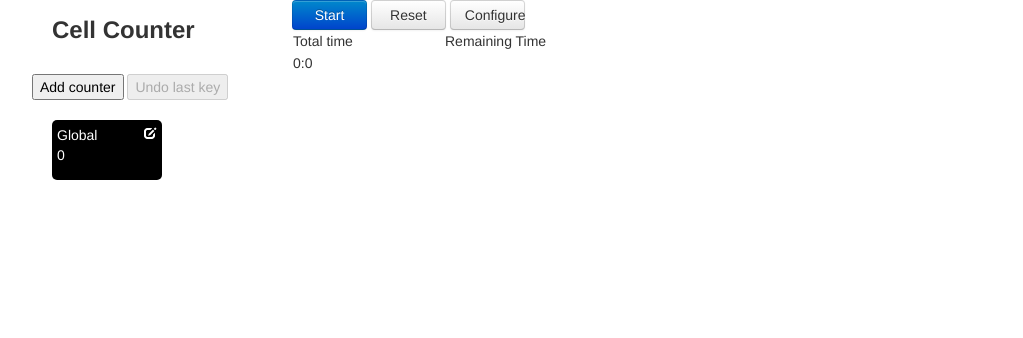
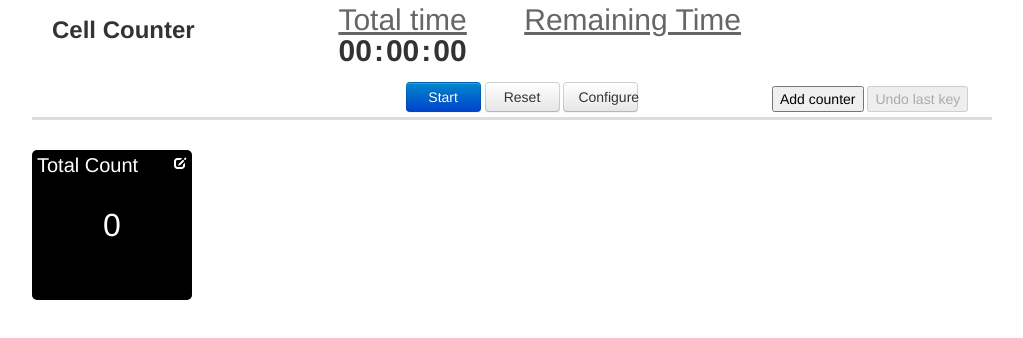
Before and after one commit to erktime/count, a plain HTML site: page index.html in a window 1280 px wide. Shown: the whole page, without its empty margins (118-1141 px from the left). Drawn offline with Linux system fonts and the light colour scheme.

Commit message:
Lots of UI cleanup

```diff
--- a/css/style.css
+++ b/css/style.css
@@ -1,12 +1,48 @@
+.row.heading {
+  border-bottom: 3px solid #DDD;
+  padding-bottom: 5px;
+  margin-bottom: 10px;
+  position: relative;
+}
+
+input[disabled] {
+  background-color: #CCC;
+}
+
+/* =App Controls
+----------------------------------------------- */
+.appControls {
+  bottom: 5px;
+  right: 0;
+  position: absolute;
+}
+
+/* =Counter
+----------------------------------------------- */
+
 .counter {
   float: left;
-  min-width: 100px;
-  min-height: 50px;
+  width: 150px;
+  height: 140px;
   color: #FFF;
   background: #0088CC;
   border-radius: 5px;
-  margin: 20px;
+  margin: 20px 20px 20px 0;
   padding: 5px;
+}
+
+.counter:first-child {
+}
+
+.counter .name {
+  font-size: 20px;
+  margin-bottom: 20px;
+}
+
+.counter .count {
+  font-size: 32px;
+  text-align: center;
+  padding: 20px;
 }
 
 .icon-edit {
@@ -16,6 +52,8 @@
 
 .counter.edit {
   padding: 10px;
+  width: auto;
+  height: auto;
 }
 
 .counter.edit .done {
@@ -24,6 +62,7 @@
 
 .counter .reset {
   display: none;
+  margin: 0 auto;
 }
 
 .counter.maxReached .reset {
@@ -38,11 +77,40 @@
   background: black;
 }
 
-.timer .edit {
+/* =Timer
+----------------------------------------------- */
+
+.timer .heading {
+  font-size: 30px;
+  padding: 10px;
+  /* border-bottom: 1px solid #CCC; */
+  text-decoration: underline;
+  color: #666;
+}
+
+.timer .total,
+.timer .remaining {
+  font-weight: bold;
+  font-size: 30px;
+}
+
+.timer .remaining.editing {
+  font-weight: bold;
+  font-size: 12px;
+}
+
+.timer .divider {
+  display: inline-block;
+  margin: 0 2px;
 }
 
 .timer input[type="text"] {
   width: 50px;
+}
+
+.timer .controls {
+  margin-top: 20px;
+  text-align: center;
 }
 
 .timer button {
@@ -52,7 +120,12 @@
 .timer.counting .edit {
 }
 
+.timer table.display {
+  margin: 0 auto;
+}
+
 .timer table.display td {
-  /* text-align: center; */
-  width: 150px;
+  /* border: 1px solid black; */
+  text-align: center;
+  width: 240px;
 }
--- a/index.html
+++ b/index.html
@@ -24,19 +24,17 @@
   </head>
   <body>
     <div class="container">
-      <div class="row">
+      <div class="row heading">
         <div class="span3">
           <h3>Cell Counter</h3>
         </div>
-        <div class="timer span9"></div>
+        <div class="timer span6"></div>
+        <div class="appControls span3">
+          <button class='addCounter'>Add counter</button>
+          <button class='undo' disabled='disabled'>Undo last key</button>
+        </div>
       </div>
       <div class="row">
-        <div class="row">
-          <div class="controls span12">
-            <button class='addCounter'>Add counter</button>
-            <button class='undo' disabled='disabled'>Undo last key</button>
-          </div>
-        </div>
         <div class="row">
           <div class="counters clearfix span12"></div>
         </div>
--- a/js/src/models/Counter.js
+++ b/js/src/models/Counter.js
@@ -3,7 +3,7 @@ define(["jquery", "underscore", "backbone"], function($, _, Backbone) {
     defaults: {
       name: "",
       count: 0,
-      maxCount: -1,
+      maxCount: null,
       interval: 1,
       keyCode: null
     },
@@ -14,7 +14,7 @@ define(["jquery", "underscore", "backbone"], function($, _, Backbone) {
 
     increment: function () {
       var maxCount = this.get("maxCount");
-      if (maxCount === -1 || this.get("count") < maxCount) {
+      if (_.isNull(maxCount) || this.get("count") < maxCount) {
         var newCount = this.get("count") + this.get("interval");
         this.set("count", newCount);
       }
@@ -32,7 +32,7 @@ define(["jquery", "underscore", "backbone"], function($, _, Backbone) {
 
     onChangeCount: function (model, count) {
       var maxCount = model.get("maxCount");
-      if (maxCount !== -1 && count >= maxCount) {
+      if (!_.isNull(maxCount) && count >= maxCount) {
         this.set("maxReached", true);
       } else {
         this.set("maxReached", false);
--- a/js/src/templates/counter.html
+++ b/js/src/templates/counter.html
@@ -1,8 +1,8 @@
 <div class="controls">
-  <i class="icon-edit icon-white edit"></i>
+  <i class="icon-edit icon-white edit" title="Configure counter settings"></i>
 </div>
 
 <div class="name">{{name}}</div>
 <div class="count">{{count}}</div>
 
-<button class="reset">reset</button>
+<button class="reset btn">reset</button>
--- a/js/src/templates/timer.html
+++ b/js/src/templates/timer.html
@@ -1,16 +1,16 @@
+<table class="display">
+  <tr>
+    <td class="heading">Total time</td>
+    <td class="heading">Remaining Time</td>
+  </tr>
+  <tr>
+    <td class="total">{{{total}}}</td>
+    <td class="remaining">{{{remaining}}}</td>
+  </tr>
+</table>
+
 <div class="controls">
   <button class="toggle btn btn-primary">Start</button>
   <button class="reset btn">Reset</button>
   <button class="edit btn">Configure</button>
 </div>
-
-<table class="display">
-  <tr>
-    <td>Total time</td>
-    <td>Remaining Time</td>
-  </tr>
-  <tr>
-    <td class="total">{{total}}</td>
-    <td class="remaining">{{remaining}}</td>
-  </tr>
-</table>
--- a/js/src/views/AppView.js
+++ b/js/src/views/AppView.js
@@ -33,7 +33,7 @@ define([
       this.globalCounterView = this.addCounter();
       this.globalCounterView.$el.addClass("global");
       this.globalCounterView.model.set({
-        name: "Global"
+        name: "Total Count"
       });
 
       this.timerView = new TimerView({
@@ -85,10 +85,9 @@ define([
 
       if (match) {
         this.globalCounterView.model.increment();
+        this.undoList.push(keyCode);
+        this.$(".undo").removeAttr("disabled");
       }
-
-      this.undoList.push(keyCode);
-      this.$(".undo").removeAttr("disabled");
     },
 
     keyUnPress: function (keyCode) {
--- a/js/src/views/CounterView.js
+++ b/js/src/views/CounterView.js
@@ -47,7 +47,7 @@ define([
     updateCounter: function (event) {
       var obj = {
         name: this.$("input[name='name']").val(),
-        maxCount: parseInt(this.$("input[name='maxCount']").val(), 10),
+        maxCount: parseInt(this.$("input[name='maxCount']").val(), 10) || null,
         interval: parseInt(this.$("input[name='interval']").val(), 10),
         count: parseInt(this.$("input[name='count']").val(), 10)
       };
--- a/js/src/views/TimerView.js
+++ b/js/src/views/TimerView.js
@@ -40,7 +40,8 @@ define([
     },
 
     renderEditMode: function () {
-      this.$(".remaining").html(editTemplate(this.endTimerConfig));
+      this.$(".remaining").addClass("editing").html(
+          editTemplate(this.endTimerConfig));
       this.$(".edit").removeClass("edit").addClass("done").text("Done");
       this.$(".toggle").attr("disabled", "disabled");
       this.$(".reset").attr("disabled", "disabled");
@@ -86,7 +87,7 @@ define([
       if (!_.isNull(this.endSeconds)) {
         var remaining = this.endSeconds - diff;
         if (remaining >= 0) {
-          this.$(".remaining").text(this.formatTime(remaining));
+          this.$(".remaining").html(this.formatTime(remaining));
         } else {
           this.trigger("timeout");
           this.stop();
@@ -95,10 +96,7 @@ define([
       }
 
       var sec = this.seconds + diff;
-      var min = Math.floor(sec / 60);
-      sec = sec % 60;
-
-      this.$(".total").text(min + ":" + sec);
+      this.$(".total").html(this.formatTime(sec));
     },
 
     saveOptions: function () {
@@ -132,8 +130,11 @@ define([
       }
 
       var min = Math.floor(seconds / 60);
+      var hour = Math.floor(min / 60);
       var sec = seconds % 60;
-      return min + ":" + sec;
+      return this.zeroFill(hour, 2) + "<span class='divider'>:</span>"
+          + this.zeroFill(min, 2) + "<span class='divider'>:</span>"
+          + this.zeroFill(sec, 2);
     },
 
     start: function () {
@@ -170,6 +171,14 @@ define([
       }
 
       this.trigger("stop");
+    },
+
+    zeroFill: function (number, width) {
+      width -= number.toString().length;
+      if (width > 0) {
+        return new Array(width + (/\./.test(number) ? 2 : 1)).join('0') + number;
+      }
+      return number + ""; // always return a string
     }
   });
 
```
